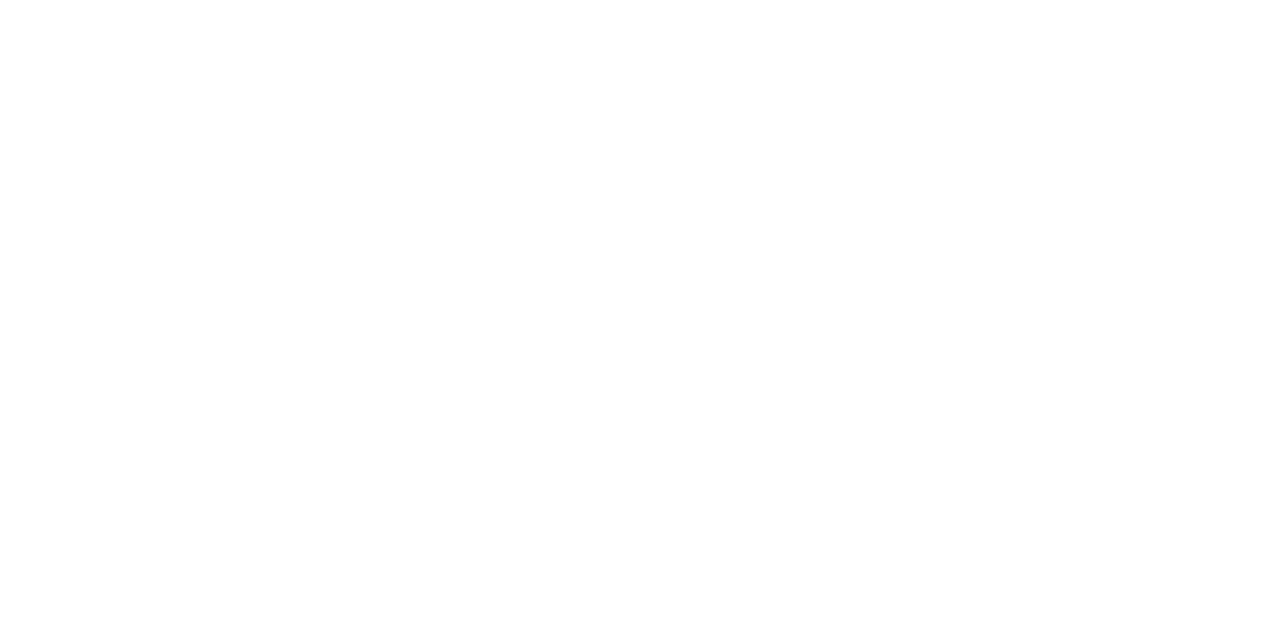
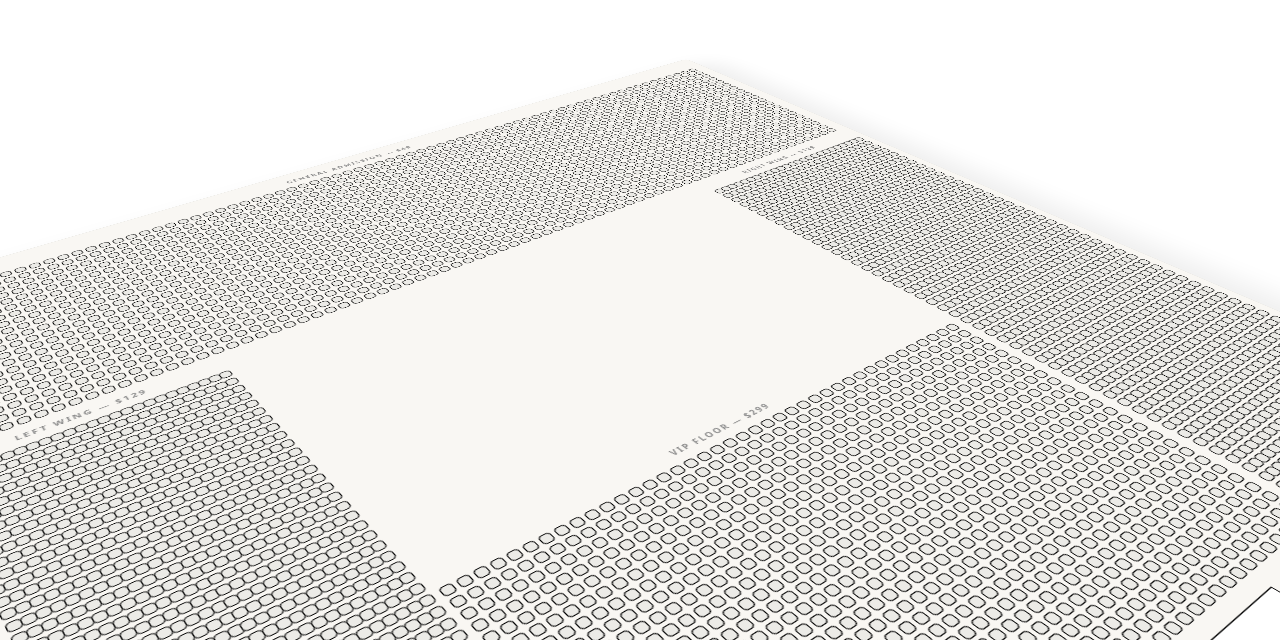
Before and after one commit to saurabh30-bit/tickets-now, a Next.js app: page /tickets-now/ in a window 1280 px wide. Before the commit this address had no page. Shown: the part 660-1300 px from the top of the page. Before the commit the page ends 800 px from the top, so only its background shows below. Built offline with nearby package versions, Linux system fonts and the light colour scheme; no server answers; the database is empty.

Commit message:
Fix GitHub Pages routing and add 3D float animation

```diff
--- a/next.config.mjs
+++ b/next.config.mjs
@@ -1,6 +1,8 @@
 /** @type {import('next').NextConfig} */
 const nextConfig = {
   output: 'export',
+  trailingSlash: true,
+  basePath: '/tickets-now',
   images: {
     unoptimized: true,
   },
--- a/src/app/globals.css
+++ b/src/app/globals.css
@@ -69,10 +69,15 @@
   perspective: 1200px;
 }
 
+@keyframes float-and-rotate {
+  0% { transform: rotateX(55deg) rotateZ(-40deg) translateZ(-50px); box-shadow: 20px 20px 50px rgba(0,0,0,0.1); }
+  50% { transform: rotateX(57deg) rotateZ(-38deg) translateZ(-20px); box-shadow: 30px 30px 60px rgba(0,0,0,0.05); }
+  100% { transform: rotateX(55deg) rotateZ(-40deg) translateZ(-50px); box-shadow: 20px 20px 50px rgba(0,0,0,0.1); }
+}
+
 .isometric-view {
-  transform: rotateX(55deg) rotateZ(-40deg) translateZ(-50px);
+  animation: float-and-rotate 8s ease-in-out infinite;
   transform-style: preserve-3d;
-  box-shadow: 20px 20px 50px rgba(0,0,0,0.1);
   background-color: var(--color-warm-linen);
   border-radius: var(--radius-lg);
   border: 1px solid var(--color-cloud-cover);
```
